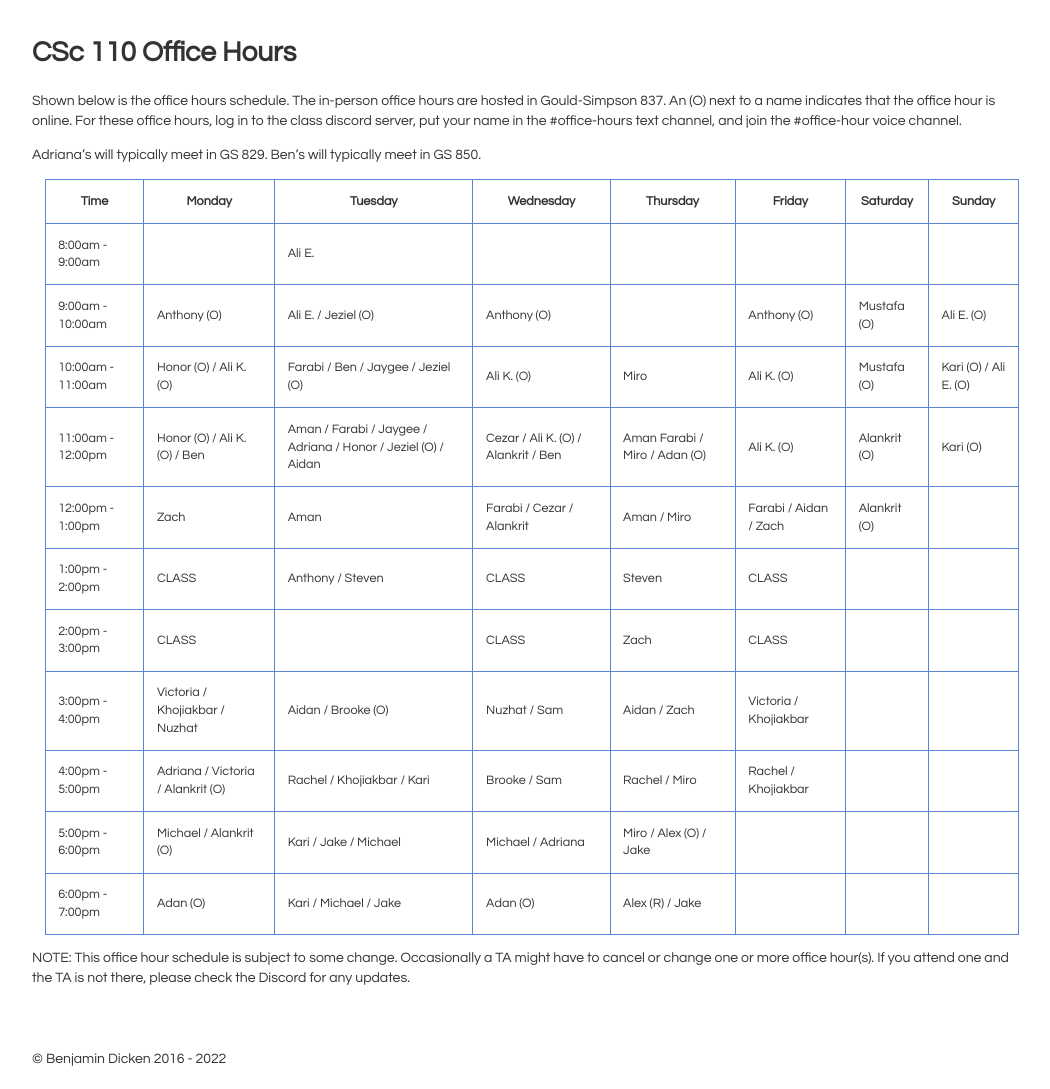
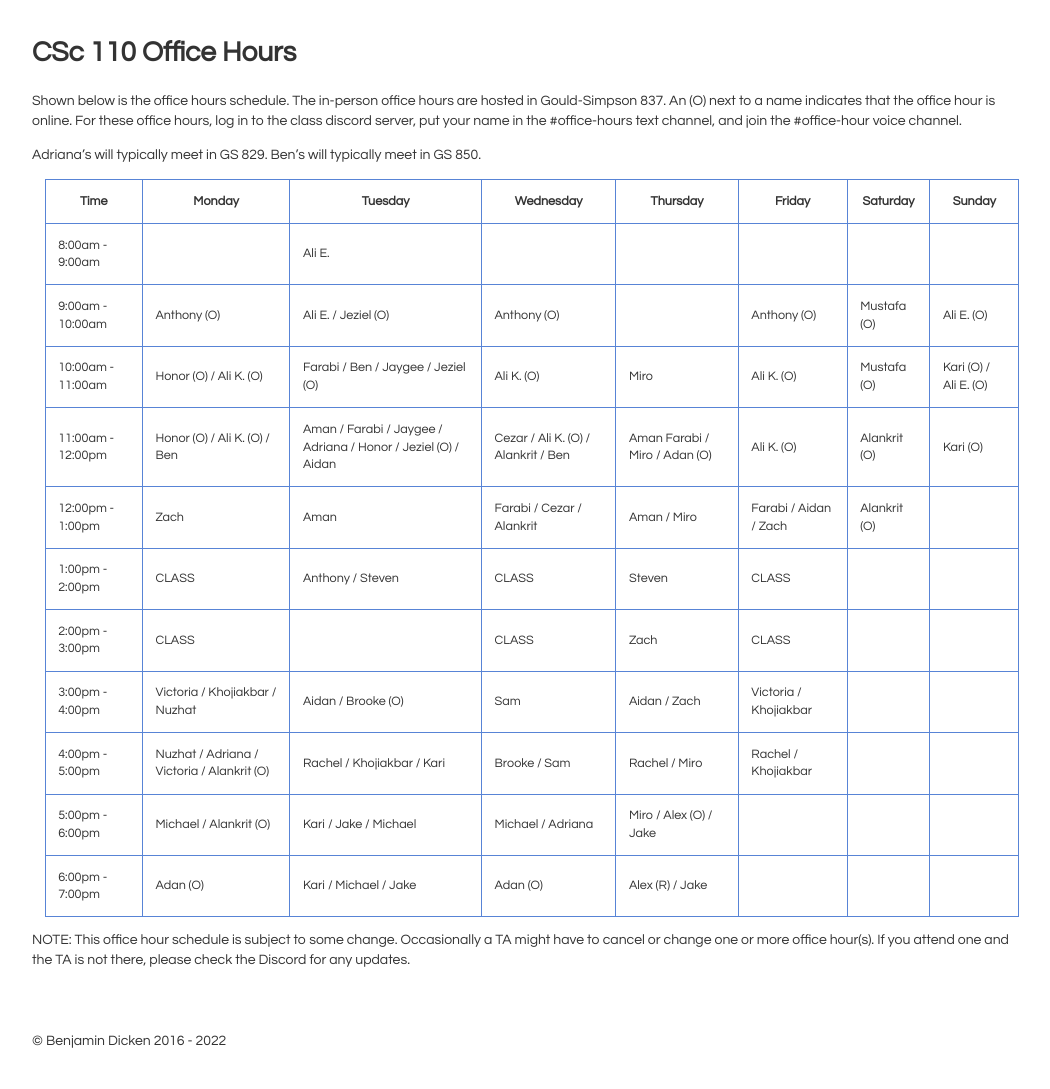
Before and after one commit to bddicken/cs110fall2022website, a Jekyll site: the page built from office_hours/index.md, in a window 1280 px wide. Shown: the whole page, without its empty margins (108-1158 px from the left). Built offline with Jekyll 4.4.1, drawn with Linux system fonts in a browser that asks for light colours.

Commit message:
Change to OH Schedule

```diff
--- a/office_hours/index.md
+++ b/office_hours/index.md
@@ -34,8 +34,8 @@ Ben's will typically meet in GS 850.
 | 12:00pm - 1:00pm  | Zach | Aman | Farabi / Cezar / Alankrit | Aman / Miro | Farabi / Aidan / Zach | Alankrit (O) | |
 | 1:00pm - 2:00pm   | CLASS | Anthony / Steven | CLASS | Steven | CLASS | | |
 | 2:00pm - 3:00pm   | CLASS | | CLASS | Zach | CLASS | | |
-| 3:00pm - 4:00pm   | Victoria / Khojiakbar  / Nuzhat | Aidan / Brooke (O) | Nuzhat / Sam | Aidan / Zach | Victoria / Khojiakbar  | | |
-| 4:00pm - 5:00pm   | Adriana / Victoria / Alankrit (O) | Rachel / Khojiakbar  / Kari | Brooke / Sam | Rachel / Miro | Rachel / Khojiakbar  | | |
+| 3:00pm - 4:00pm   | Victoria / Khojiakbar  / Nuzhat | Aidan / Brooke (O) | Sam | Aidan / Zach | Victoria / Khojiakbar  | | |
+| 4:00pm - 5:00pm   | Nuzhat / Adriana / Victoria / Alankrit (O) | Rachel / Khojiakbar  / Kari | Brooke / Sam | Rachel / Miro | Rachel / Khojiakbar  | | |
 | 5:00pm - 6:00pm   | Michael / Alankrit (O) | Kari / Jake / Michael | Michael / Adriana | Miro / Alex (O) / Jake | | | |
 | 6:00pm - 7:00pm   | Adan (O) | Kari / Michael / Jake | Adan (O) | Alex (R) / Jake | | | |
 
```
